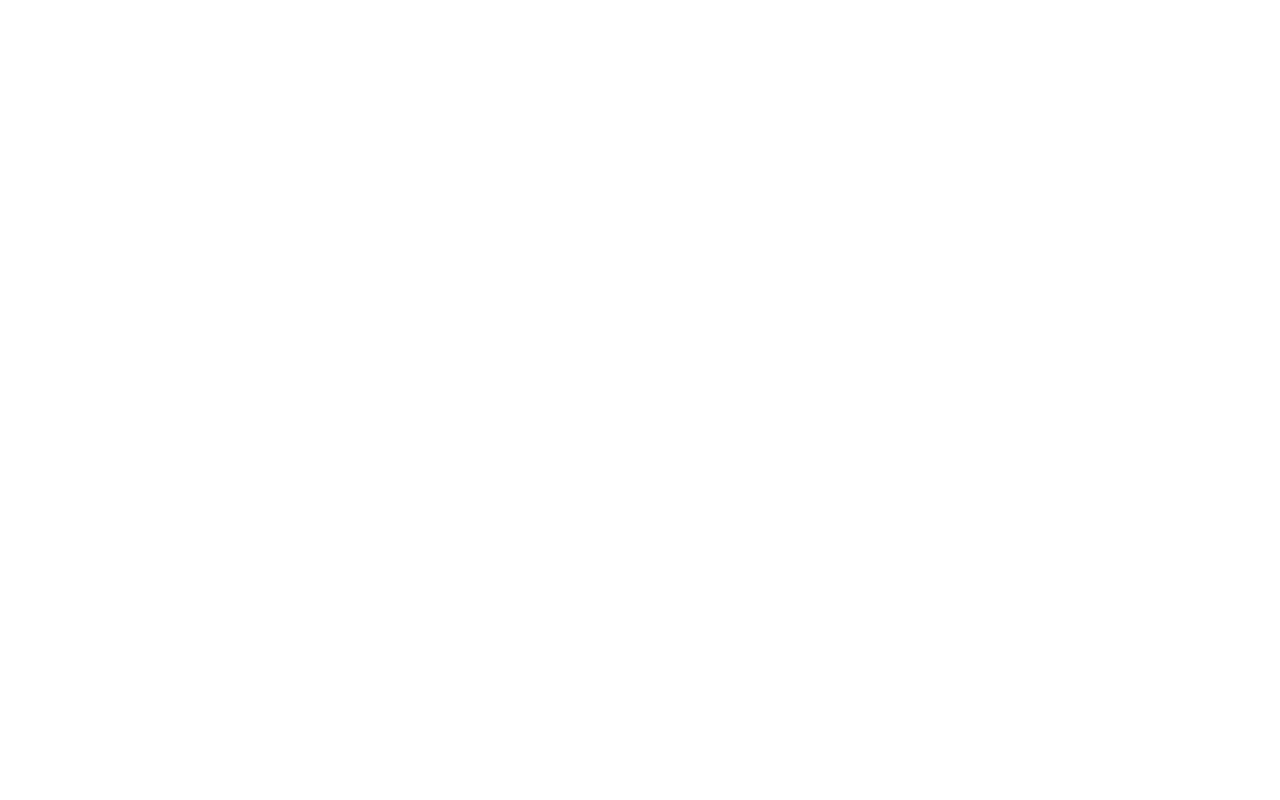
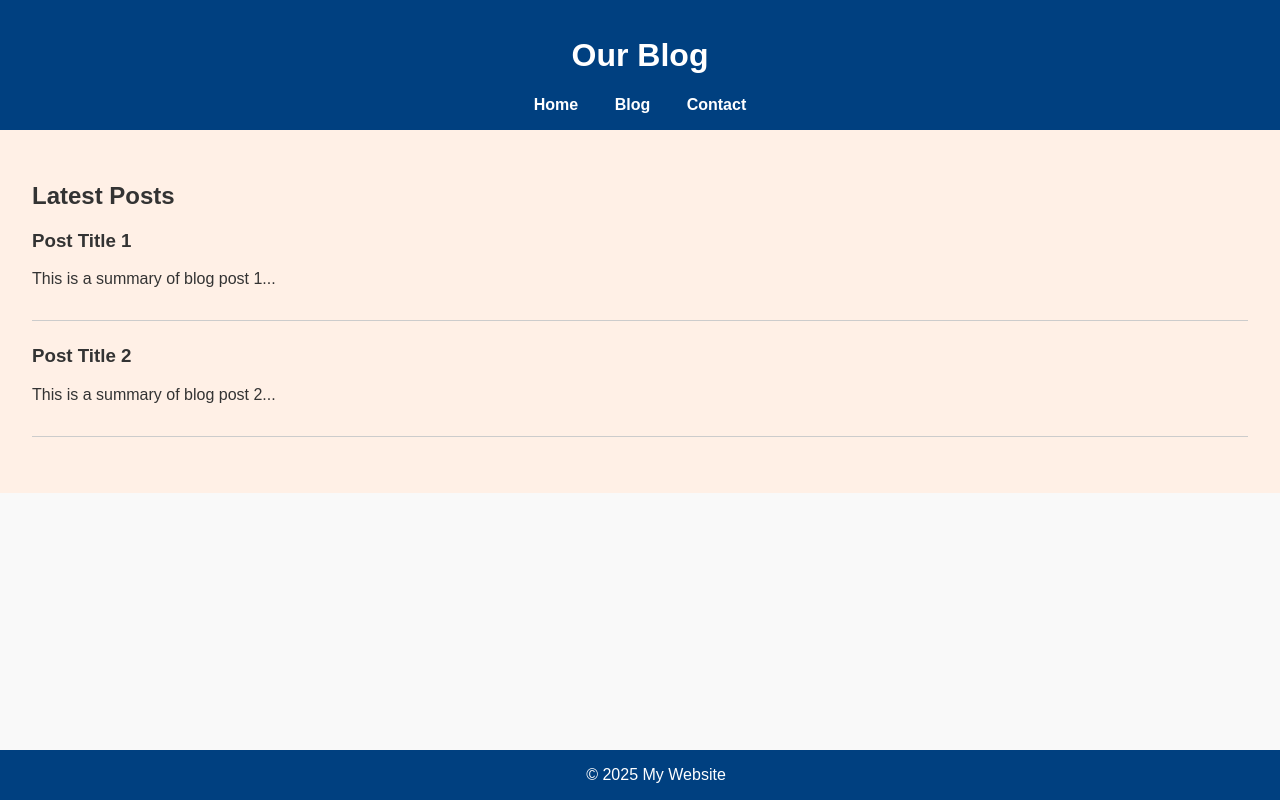
Before and after one commit to l1s22bsse0065/Blogging-Website, a website: page src/blog.html in a window 1280 px wide. Drawn offline with Linux system fonts and the light colour scheme.

Commit message:
Feat: Add blog page with css

```diff
--- a/src/blog.html
+++ b/src/blog.html
@@ -1,11 +1,36 @@
 <!DOCTYPE html>
 <html lang="en">
 <head>
-    <meta charset="UTF-8">
-    <meta name="viewport" content="width=device-width, initial-scale=1.0">
-    <title>Document</title>
+  <meta charset="UTF-8" />
+  <meta name="viewport" content="width=device-width, initial-scale=1" />
+  <title>Blog</title>
+  <link rel="stylesheet" href="../styles/common.css" />
+  <link rel="stylesheet" href="../styles/blog.css" />
 </head>
 <body>
+  <header>
+    <h1>Our Blog</h1>
+    <nav>
+      <a href="./index.html">Home</a>
+      <a href="./blog.html">Blog</a>
+      <a href="./contact.html">Contact</a>
+    </nav>
+  </header>
 
+  <main>
+    <h2>Latest Posts</h2>
+    <article>
+      <h3>Post Title 1</h3>
+      <p>This is a summary of blog post 1...</p>
+    </article>
+    <article>
+      <h3>Post Title 2</h3>
+      <p>This is a summary of blog post 2...</p>
+    </article>
+  </main>
+
+  <footer>
+    &copy; 2025 My Website
+  </footer>
 </body>
 </html>
--- a/styles/blog.css
+++ b/styles/blog.css
@@ -0,0 +1,11 @@
+/* blog.css */
+main {
+    padding: 2rem;
+    background-color: #fff0e6;
+  }
+
+  article {
+    margin-bottom: 1.5rem;
+    border-bottom: 1px solid #ccc;
+    padding-bottom: 1rem;
+  }
```
